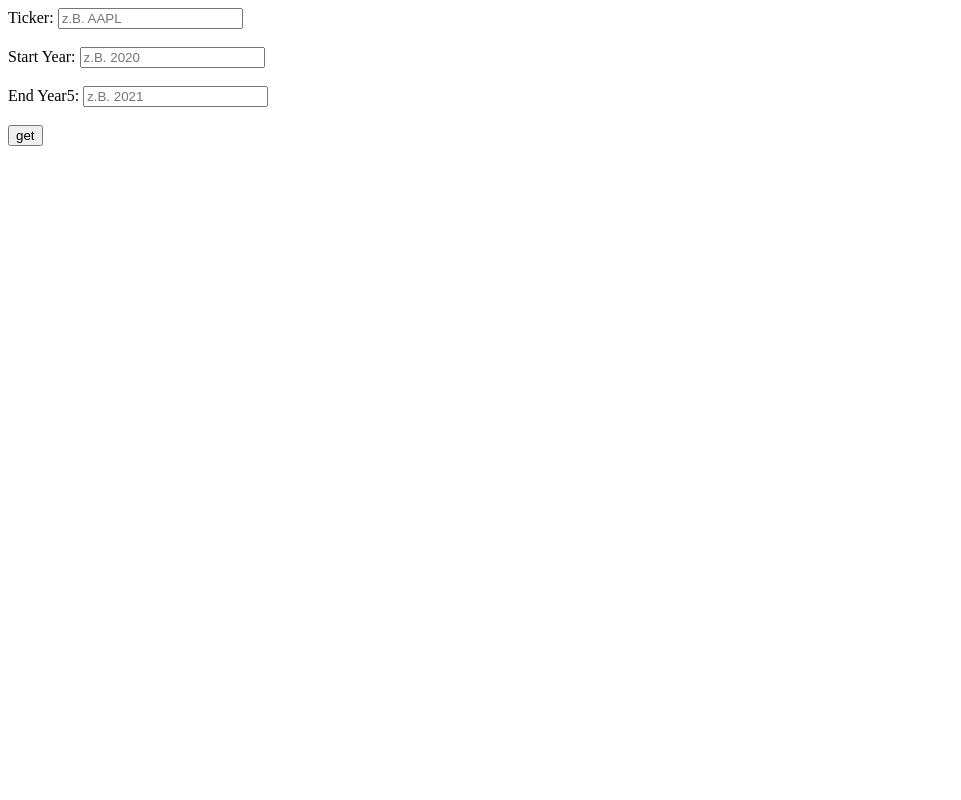
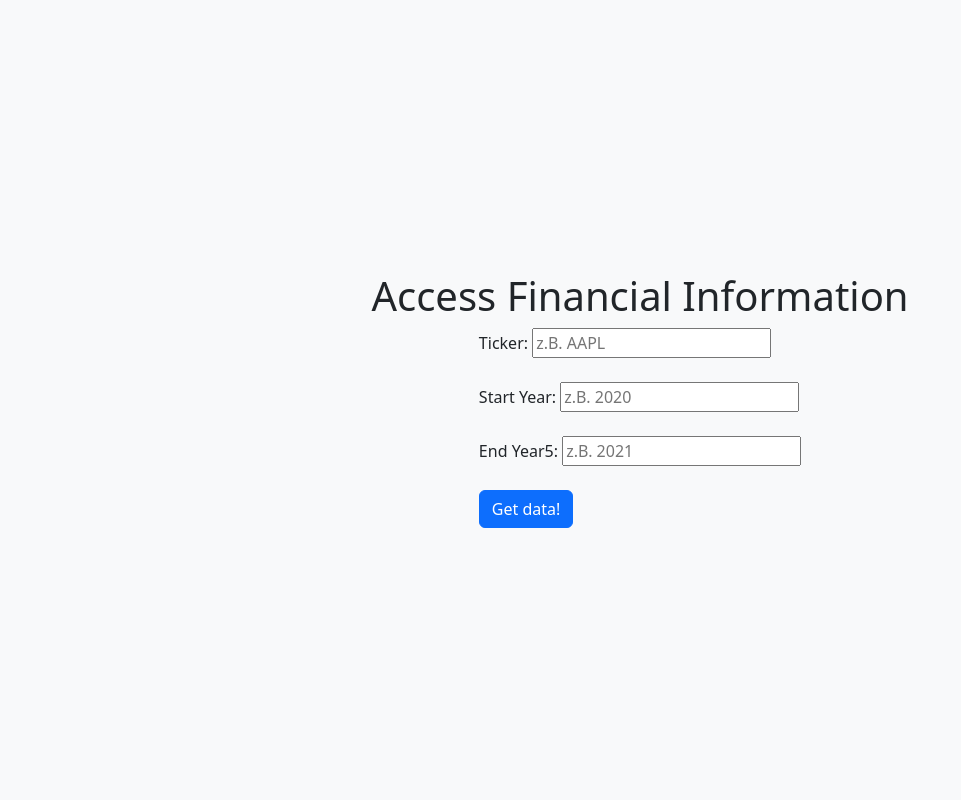
Before and after one commit to lkottman/ABPAA, a Flask app: page / in a window 1280 px wide. Shown: the whole page, without its empty margins (0-961 px from the left). Run offline with Flask 3, Linux system fonts and the light colour scheme.

Commit message:
index design & renaming result

```diff
--- a/templates/index.html
+++ b/templates/index.html
@@ -3,20 +3,30 @@
 <html lang="en">
 <head>
     <meta charset="UTF-8">
-    <title>Finance</title>
+    <meta name="viewport" content="width=device-width, initial-scale=1.0">
+    <link href="https://cdn.jsdelivr.net/npm/bootstrap@5.3.3/dist/css/bootstrap.min.css" rel="stylesheet">
+    <script src="https://cdn.jsdelivr.net/npm/bootstrap@5.3.3/dist/js/bootstrap.bundle.min.js"></script>
+
+    <title>Finance Data Input</title>
 </head>
-<body>
-    <form>
+<body class="bg-light">
+    <div class="container d-flex flex-column justify-content-center align-items-center vh-100">
+        <h1>Access Financial Information</h1>
+        <form action="/" method="POST">
+            <div class="form-group">
             <label for="ticker">Ticker:</label>
             <input type="text" id="ticker" name="ticker" placeholder="z.B. AAPL" required><br><br>
-
+            </div>
+            <div class="form-group">
             <label for="start_year">Start Year:</label>
             <input type="text" id="start_year" name="start_year" placeholder="z.B. 2020" required><br><br>
-
+            </div>
+            <div class="form-group">
             <label for="end_year">End Year5:</label>
             <input type="text" id="end_year" name="end_year" placeholder="z.B. 2021" required><br><br>
-
-        <button type="submit">get</button>
+            </div>
+            <button type="submit" class="btn btn-primary">Get data!</button>
         </form>
+    </div>
 </body>
 </html>
```
Also changed, not shown: templates/result.html (added). Lines whose indentation alone changed are shown as unchanged.
